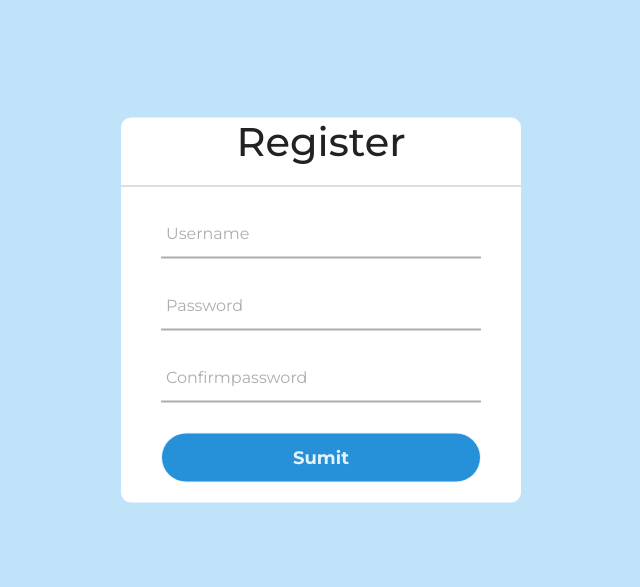
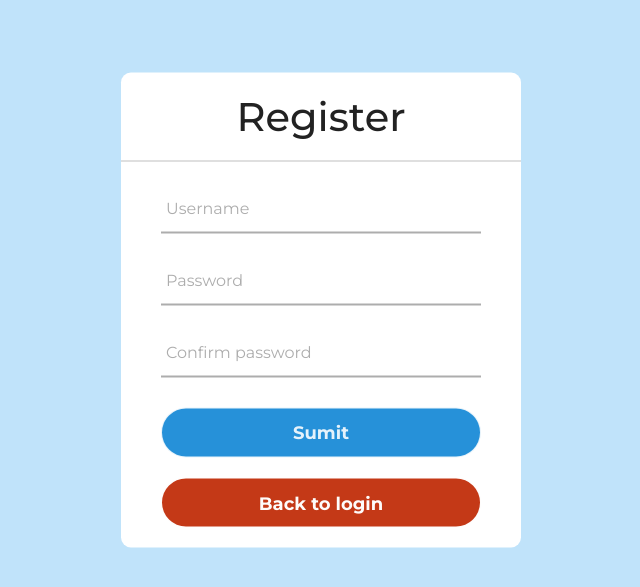
Before and after one commit to xhier2547/Xhi3r-Course-Flask, a Flask app: page /register in a window 1280 px wide. Shown: the part 90-677 px from the top of the page, without its empty margins (319-959 px from the left). Run offline with Flask 3, Linux system fonts and the light colour scheme; some libraries are stand-ins or nearby versions.

Commit message:
add register,back to mune login< btn>

```diff
--- a/assets/static/css/style.css
+++ b/assets/static/css/style.css
@@ -686,10 +686,12 @@ section {
 }
 .card-login h1{
   text-align: center;
-  padding: 0 0 20px 0;
+  padding: 20px 0 20px 0px;
   border-bottom: 1px solid silver
 
 }
+
+
 .card-login form{
   padding: 0 40px;
   box-sizing: border-box;
@@ -738,6 +740,7 @@ form .txt_field{
 .txt_field input:valid ~ span::before{
   width: 100%;
 }
+
 input[type="submit"]{
   width: 100%;
   height: 50px;
@@ -755,6 +758,48 @@ input[type="submit"]:hover{
   border-color:#2691d9 ;
   transition: .5s;
 }
+
+.card-login a.register-btn {
+  display: block;
+  width: 100%;
+  height: 50px;
+  border: 1px solid;
+  background: #1f7699;
+  border-radius: 25px;
+  font-size: 18px;
+  color: #fffffffb;
+  font-weight: 700;
+  cursor: pointer;
+  outline: none;
+  margin: 0px 0 20px;
+  text-align: center;
+  line-height: 50px; /* Ensure vertical centering */
+}
+a.register-btn:hover{
+  border-color:#0087d4 ;
+  transition: .5s;
+}
+.card-login a.backtomenu-btn {
+  display: block;
+  width: 100%;
+  height: 50px;
+  border: 1px solid;
+  background: #c43917;
+  border-radius: 25px;
+  font-size: 18px;
+  color: #fffffffb;
+  font-weight: 700;
+  cursor: pointer;
+  outline: none;
+  margin: 0px 0 20px;
+  text-align: center;
+  line-height: 50px; /* Ensure vertical centering */
+}
+a.backtomenu-btn:hover{
+  border-color:#0087d4 ;
+  transition: .5s;
+}
+
 .hstack {
   display: flex;
   flex-direction: row;
@@ -762,6 +807,8 @@ input[type="submit"]:hover{
   align-self: stretch;
 }
 
+
+
 .vstack {
   display: flex;
   flex: 1 1 auto;
--- a/templates/index.html
+++ b/templates/index.html
@@ -40,7 +40,7 @@
     <header id="header" class="header d-flex align-items-center">
 
         <div class="container-fluid container-xl d-flex align-items-center justify-content-between">
-            <a href="index.html" class="logo d-flex align-items-center">
+            <a href="{{ url_for('index')}}" class="logo d-flex align-items-center">
                 <h1>Xhi3r shop<span>.</span></h1>
             </a>
             <nav id="navbar" class="navbar">
--- a/templates/register.html
+++ b/templates/register.html
@@ -23,18 +23,18 @@
     <header id="header" class="header d-flex align-items-center">
 
         <div class="container-fluid container-xl d-flex align-items-center justify-content-between">
-            <a href="index.html" class="logo d-flex align-items-center">
+            <a href="{{ url_for('index')}}" class="logo d-flex align-items-center">
                 <h1>Xhi3r shop<span>.</span></h1>
             </a>
             <nav id="navbar" class="navbar">
                 <ul>
-                    <li><a href="#hero">Home</a></li>
+                    <li><a href="{{ url_for('index')}}">Home</a></li>
                     <li><a href="#about">About</a></li>
                     <li><a href="#services">Market</a></li>
                     <li><a href="#portfolio">Course</a></li>
                     <li><a href="#team">Team</a></li>
                     <li><a href="#contact">Contact</a></li>
-                    <li><a href="login.html">Login</a></li>
+                    <li><a href="{{ url_for('login') }}"><span>Login</span></a></li>
                 </ul>
             </nav>
             <i class="mobile-nav-togle mobile-nav-show"></i>
@@ -58,9 +58,10 @@
             <div class="txt_field">
                 <input type="password" required>
                 <span></span>
-                <label>Confirmpassword</label>
+                <label>Confirm password</label>
             </div>
             <input type="submit" value="Sumit" id="ntp"></input>
+            <a class="backtomenu-btn"  href="{{ url_for('login') }}">Back to login</a>
         </form>
     </div>
 
```
Also changed, not shown: templates/login.html (+5 -4 lines).
